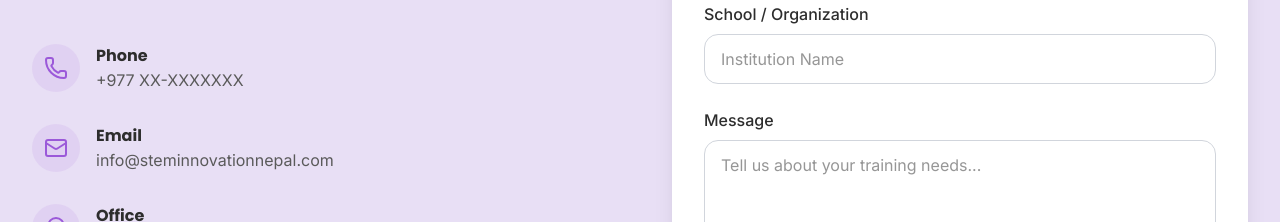
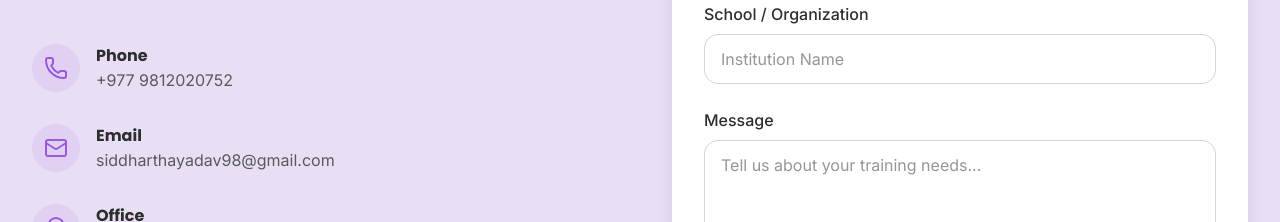
Before and after one commit to MetaTronix-Solution/Stem-Innovation-Nepal, a Next.js app in the folder frontend/: page /contact in a window 1280 px wide. Shown: the part 316-538 px from the top of the page. Built offline with nearby package versions, Linux system fonts and the light colour scheme; no server answers.

Commit message:
review and change the project

```diff
--- a/frontend/app/(site)/contact/page.tsx
+++ b/frontend/app/(site)/contact/page.tsx
@@ -97,7 +97,7 @@ export default function Contact() {
                   </h4>
 
                   <p className="text-slate">
-                    +977 XX-XXXXXXX
+                    +977 9812020752
                   </p>
                 </div>
               </div>
@@ -113,7 +113,7 @@ export default function Contact() {
                   </h4>
 
                   <p className="text-slate">
-                    info@steminnovationnepal.com
+                    siddharthayadav98@gmail.com
                   </p>
                 </div>
               </div>
```
